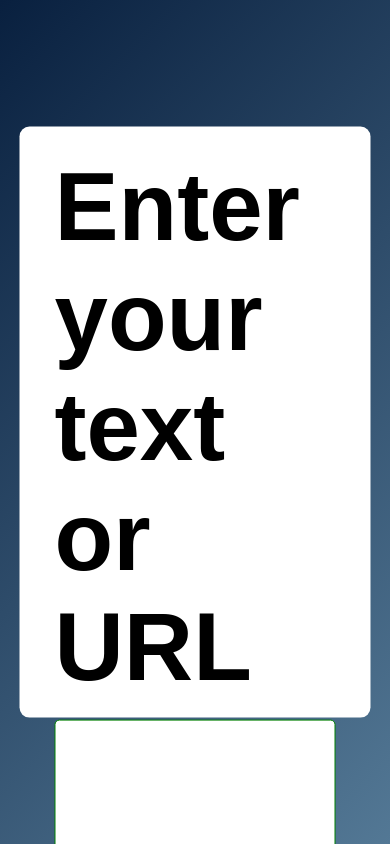
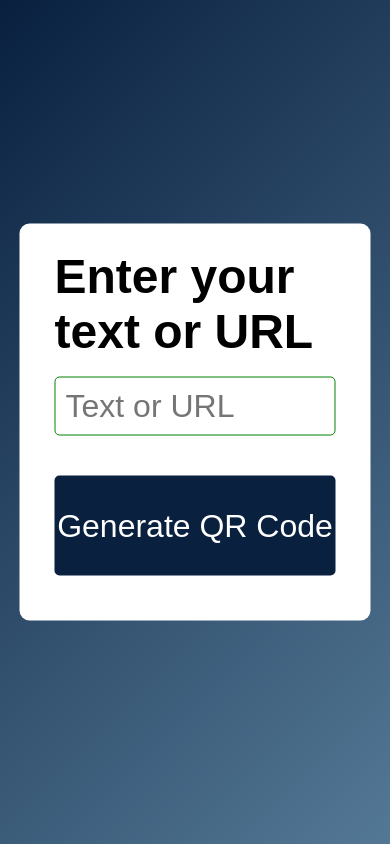
Before and after one commit to AshotMK/qrcodegenerator, a plain HTML site: page index.html in a window 390 px wide. Drawn offline with Linux system fonts and the light colour scheme.

Commit message:
Update style.css

```diff
--- a/style.css
+++ b/style.css
@@ -51,10 +51,11 @@ body{
 	align-items: center;
 }
 
+
 @media only screen and (max-width: 1200px) {
 	    .container{
 			width: 90%;
-			height: 70vh;
+			height: auto;
 			padding: 25px 35px;
 			position: absolute;
 			top: 50%;
@@ -65,22 +66,22 @@ body{
 		}
 	  .container p{
 			font-weight: 600;
-			font-size: 6em;
+			font-size: 3em;
 			margin-bottom: 8px;
 		}
 		.container input{
 			width: 100%;
-			height: 300px;
+			height: 15%;
 			border: 1px solid green;
 			outline: 0;
 			padding: 10px;
 			margin: 10px 0 20px;
 			border-radius: 5px;
-			font-size: 3em;
+			font-size: 2em;
 		}
 		.container button{
 			width: 100%;
-			height: 200px;
+			height: 100px;
 			background: #09203F;
 			color: #fff;
 			border: 0;
@@ -90,7 +91,13 @@ body{
 			cursor: pointer;
 			margin: 20px 0;
 			font-weight: 500;
-			font-size: 4em;
+			font-size: 2em;
 		}
+		#imgBox{
+			display: flex;
+			align-items: center;
+			width: 90%;
+			height: auto;
+}
 
 }
```
